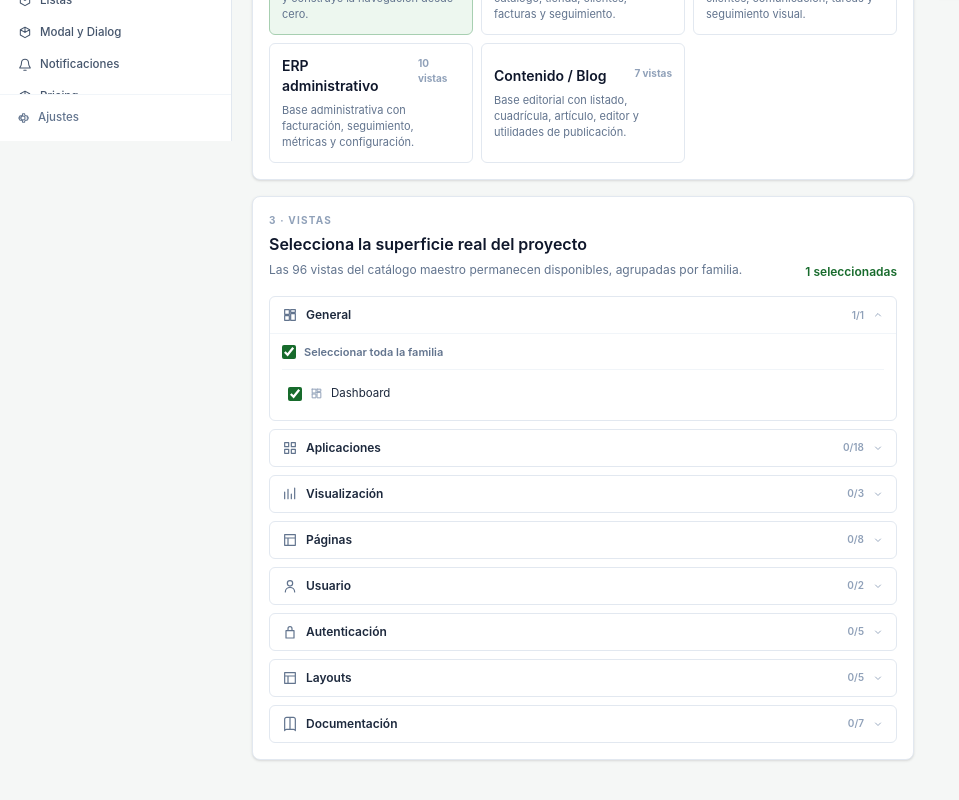
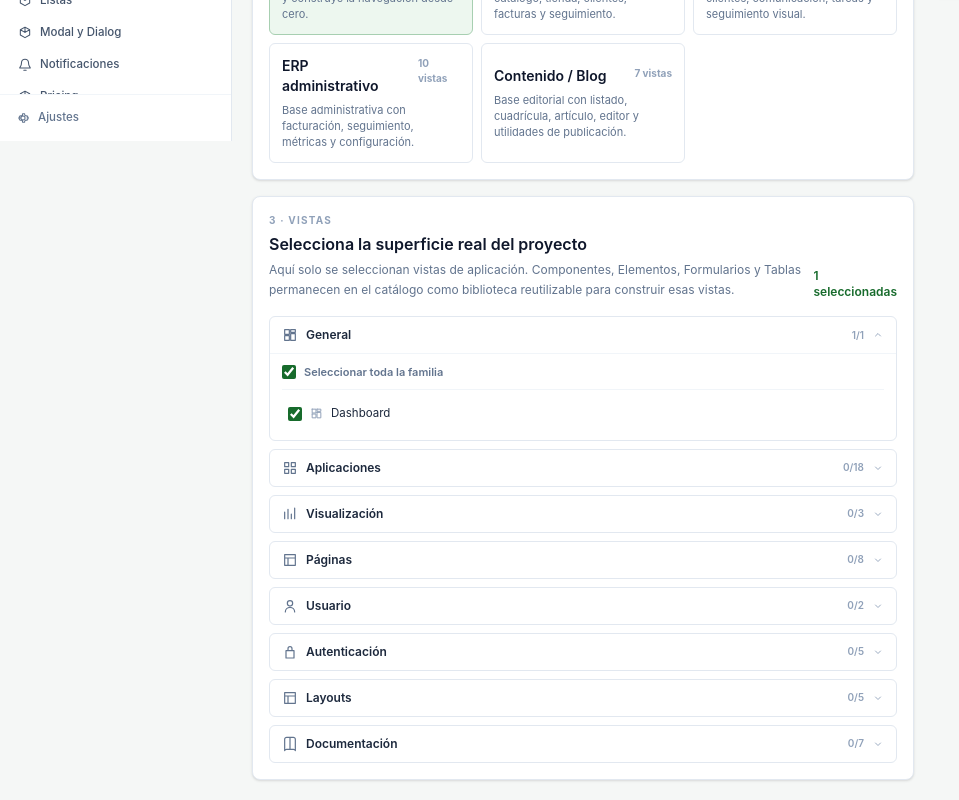
Before and after one commit to LuisHdezE/WebBlueprint, a React (Vite) app: page /composer in a window 1280 px wide. Shown: the part 659-1459 px from the top of the page, without its empty margins (0-959 px from the left). Built offline with nearby package versions, Linux system fonts and the light colour scheme.

Commit message:
fix(g2): clarify application-view selection scope

```diff
--- a/src/pages/TemplateComposerPage.tsx
+++ b/src/pages/TemplateComposerPage.tsx
@@ -209,7 +209,9 @@ export function TemplateComposerPage() {
               <div>
                 <p className="text-[10px] font-bold uppercase tracking-[0.12em] text-slate-400">3 · Vistas</p>
                 <h2 className="mt-1 text-base font-semibold text-slate-900">Selecciona la superficie real del proyecto</h2>
-                <p className="mt-1 text-xs leading-5 text-slate-500">Las 96 vistas del catálogo maestro permanecen disponibles, agrupadas por familia.</p>
+                <p className="mt-1 text-xs leading-5 text-slate-500">
+                  Aquí solo se seleccionan vistas de aplicación. Componentes, Elementos, Formularios y Tablas permanecen en el catálogo como biblioteca reutilizable para construir esas vistas.
+                </p>
               </div>
               <span className="text-xs font-semibold text-[var(--theme-primary)]">{project.views.length} seleccionadas</span>
             </div>
```
